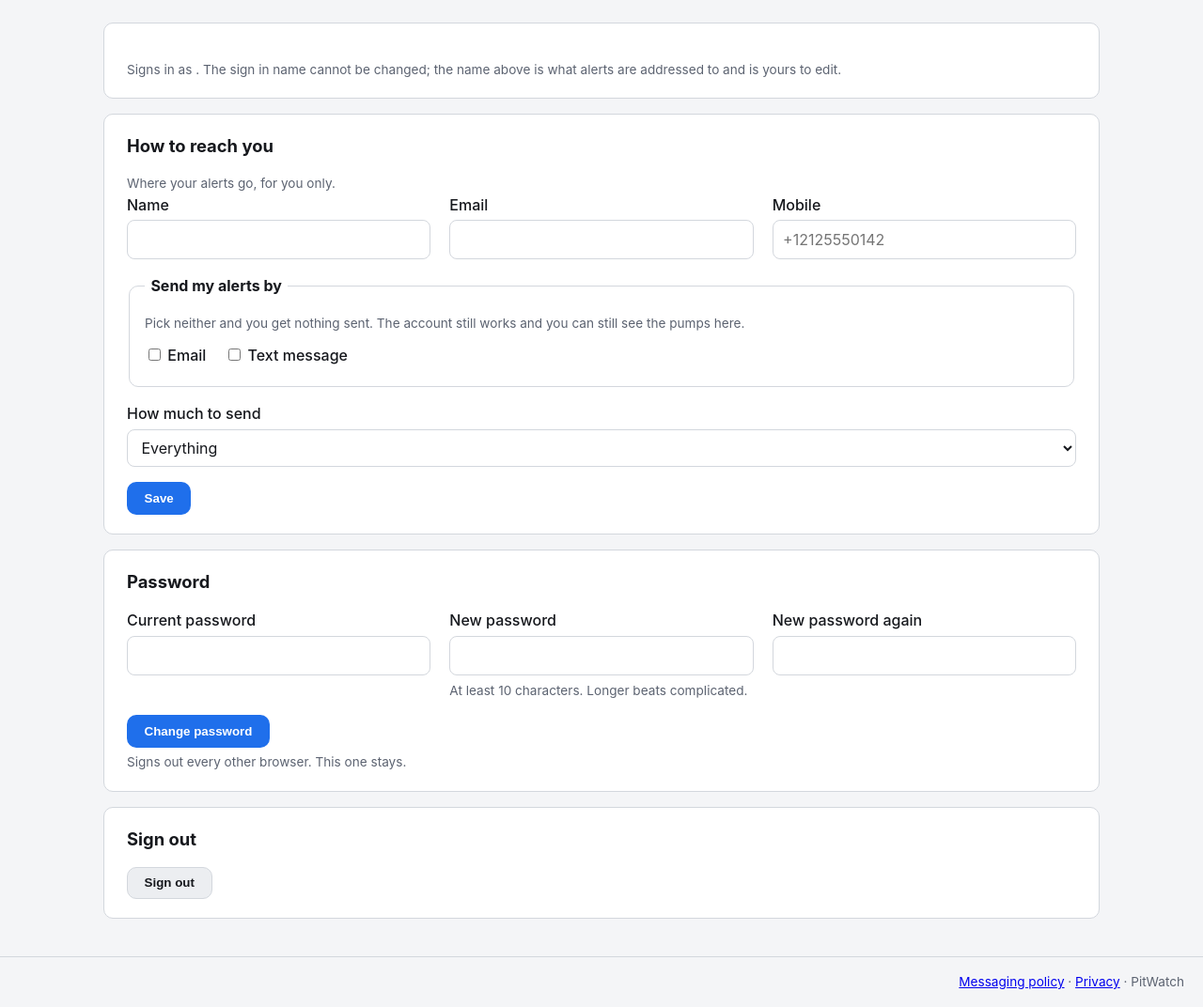
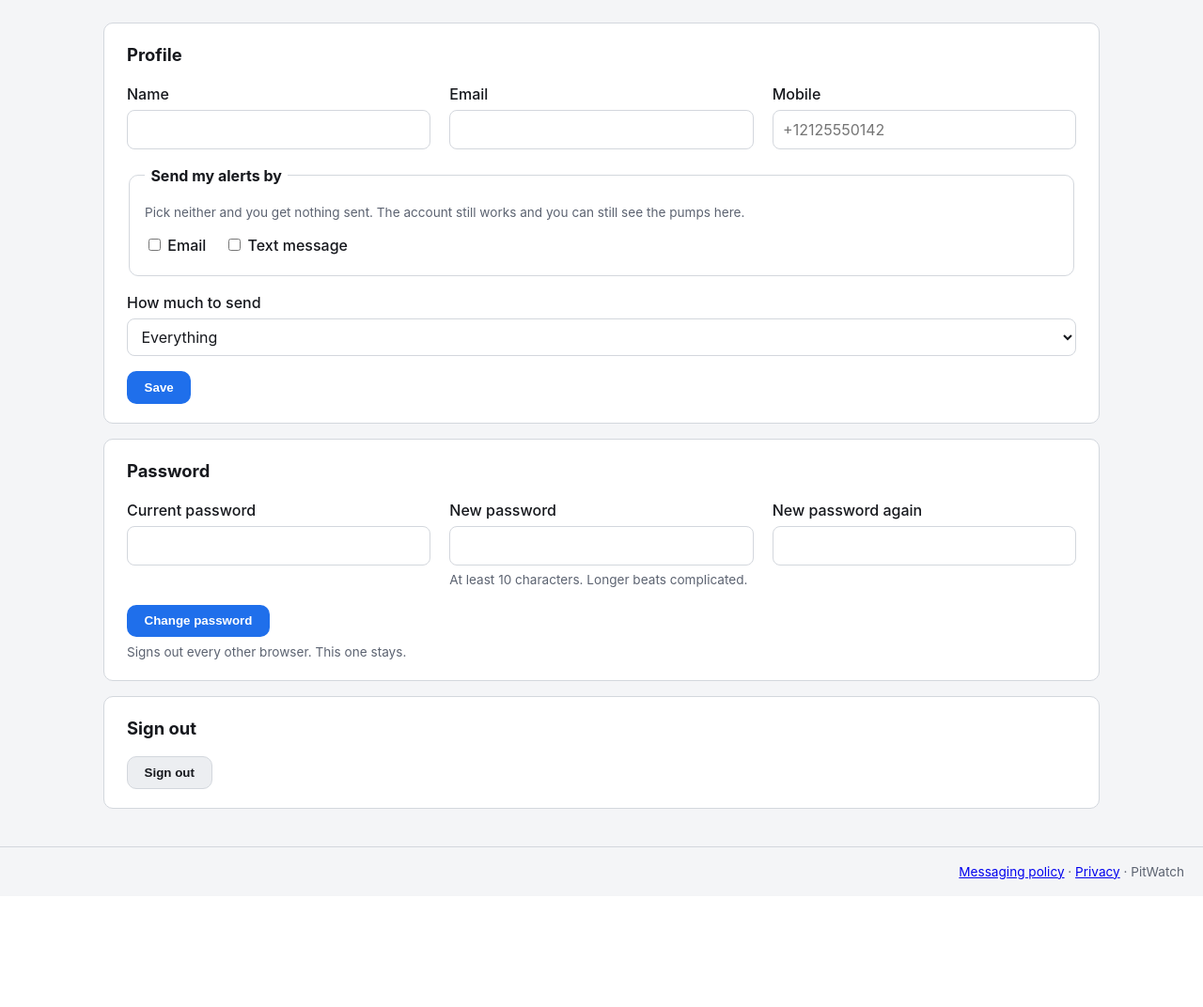
Before and after one commit to dkmcgowan/pitwatch, a Python web app: template pitwatch/templates/profile.html in a window 1280 px wide. Shown: the part 69-1141 px from the top of the page at 94% size. After the commit the page ends 1005 px from the top, so only its background shows below. Run offline with Jinja, Linux system fonts and the light colour scheme; the template is opened without the code that fills it, so the values that code supplies are empty.

Commit message:
Profile loses its preamble and gets a heading that reads like one
The top card explained that the sign in name cannot be changed and the
name below it can, which the form says by having one field and not the
other. "How to reach you" was a heading written as a sentence, on a page
that is your own profile.

Three cards now: Profile, Password, Sign out. No page heading, the same
as settings and alerts.

The sign in name goes with the card that carried it. It is on the user
edit form for anybody who needs to look one up.

```diff
--- a/pitwatch/templates/profile.html
+++ b/pitwatch/templates/profile.html
@@ -10,18 +10,10 @@
 <p class="saved" role="status">Saved.</p>
 {% endif %}
 
+{# No heading and no preamble on the page itself, the same as settings and
+   alerts. Three cards named after what they do is the whole page. #}
 <section class="card">
-  <h1>{{ user.display_name }}</h1>
-  <p class="hint">
-    Signs in as <code>{{ user.username }}</code>{% if user.is_admin %},
-    and is an administrator{% endif %}. The sign in name cannot be changed;
-    the name above is what alerts are addressed to and is yours to edit.
-  </p>
-</section>
-
-<section class="card">
-  <h2>How to reach you</h2>
-  <p class="hint">Where your alerts go, for you only.</p>
+  <h2>Profile</h2>
   <form method="post" action="/profile">
     <input type="hidden" name="csrf_token" value="{{ csrf_token() }}">
     <div class="grid">
```
